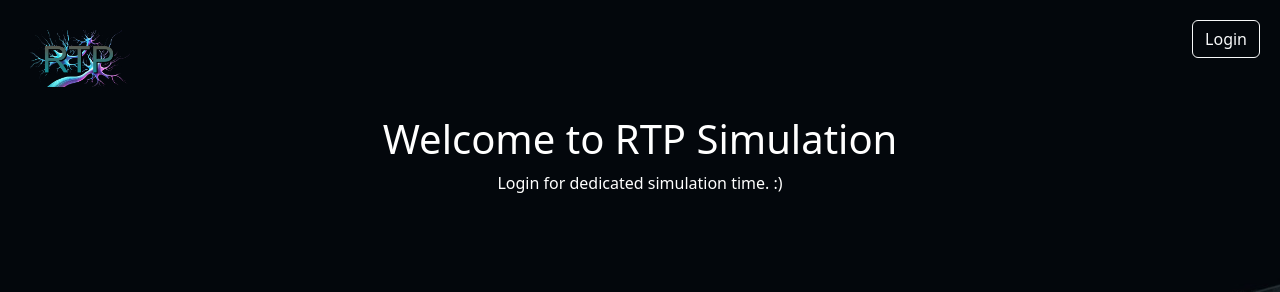
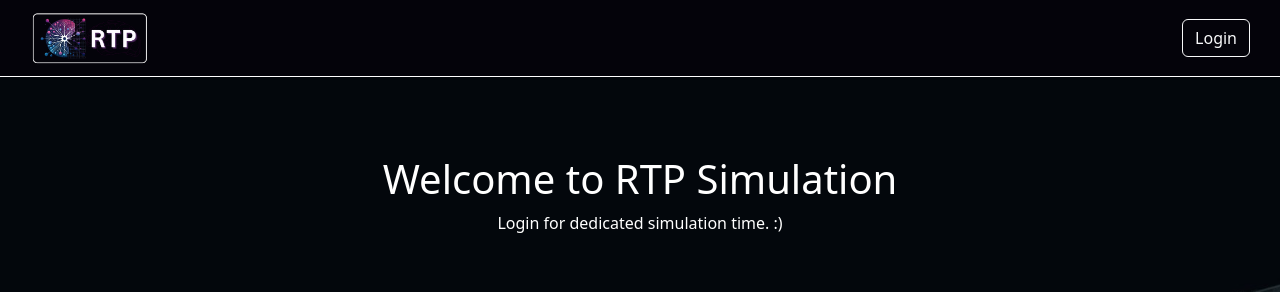
Before and after one commit to yavuzkaraca/Topographic-Projection-Sim, a Flask app: page / in a window 1280 px wide. Shown: the top 292 px of the page. Run offline with Flask 3, Linux system fonts and the light colour scheme.

Commit message:
important changes in index and home

```diff
--- a/src/templates/home.html
+++ b/src/templates/home.html
@@ -8,13 +8,29 @@
         body {
             background-color: black;
             color: white;
-            height: 70vh;
+            height: 80vh;
             display: flex;
             flex-direction: column;
             justify-content: center;
             align-items: center;
             margin: 0;
             padding: 0;
+        }
+        .navbar {
+            width: 100%;
+            background-color: rgba(5, 3, 10, 0.8);  /* A dark purplish tone */
+            display: flex;
+            justify-content: space-between;
+            align-items: center;
+            padding: 10px 30px;
+            position: fixed;
+            top: 0;
+            z-index: 3;
+            box-sizing: border-box;
+            border-bottom: 1px solid white;  /* Add this line for a white border */
+        }
+        .logo {
+            width: 120px;
         }
         .background-image {
             position: absolute;
@@ -58,24 +74,16 @@
         .option-button:hover {
             transform: scale(1.1);
         }
-        .logo {
-            position: absolute;
-            top: 30px;
-            left: 30px;
-        }
-        .login-button {
-            position: absolute;
-            top: 20px;
-            right: 20px;
-        }
     </style>
 </head>
 <body>
+    <div class="navbar">
+        <a href="/" class="logo">
+            <img src="/static/logo.png" alt="Homepage Logo" width="120">
+        </a>
+        <a href="/login" class="btn btn-outline-light">Login</a>
+    </div>
     <div class="background-image" style="background-image: url('/static/background.jpg');"></div>
-    <a href="/" class="logo">
-        <img src="/static/logo.png" alt="Homepage Logo" width="100">
-    </a>
-    <a href="/login" class="btn btn-outline-light login-button">Login</a>
     <div class="content">
         <h1>Welcome to RTP Simulation</h1>
         <p>Login for dedicated simulation time. :)</p>
```
Also changed, not shown: src/templates/index.html (+31 -18 lines), src/static/logo.png.
